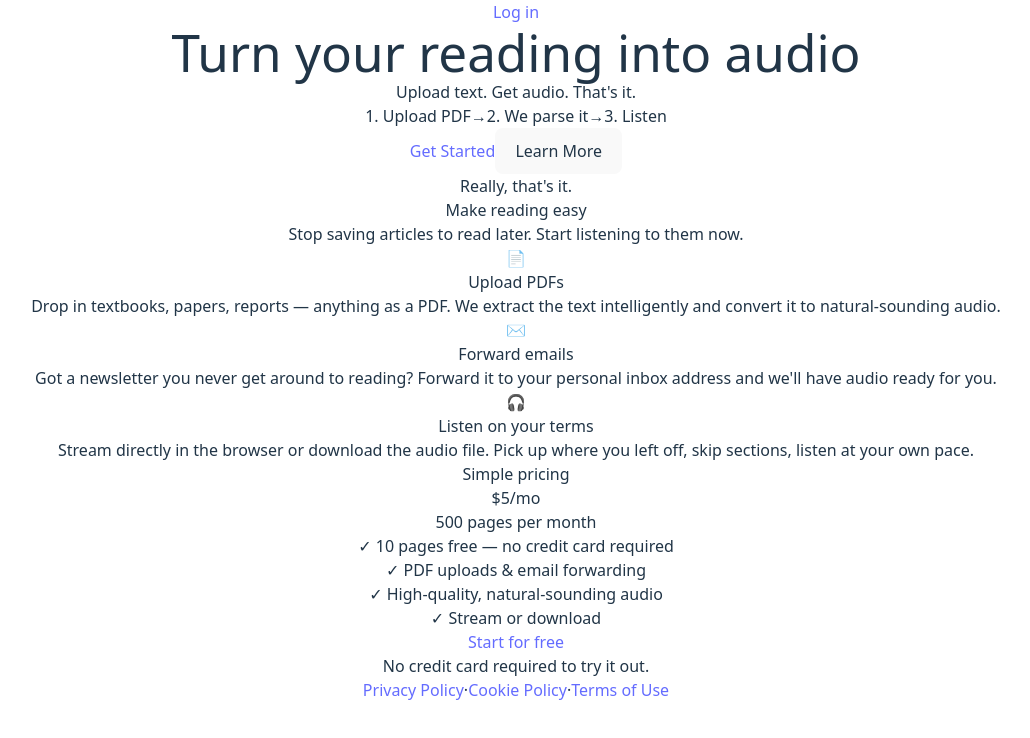
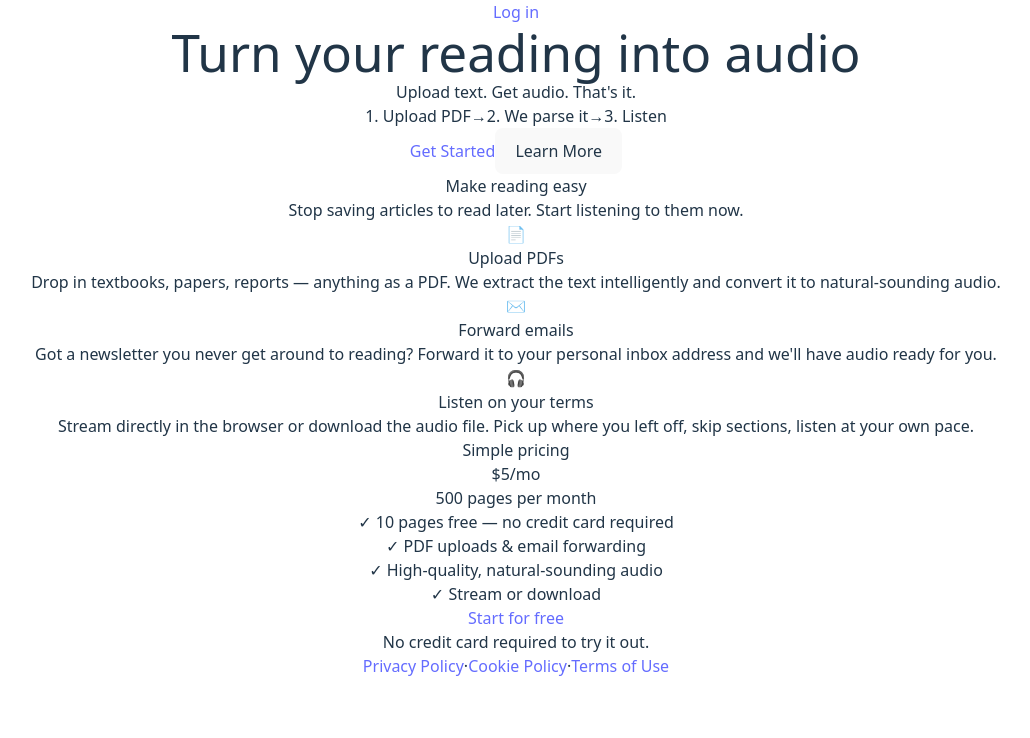
Before and after one commit to cmoscardi/textbook-tts, a React (Vite) app in the folder ocr-tts/: page / in a window 1280 px wide. Shown: the top 738 px of the page, without its empty margins (124-1154 px from the left). Built offline with nearby package versions, Linux system fonts and the light colour scheme; no server answers.

Commit message:
no more really thats it

```diff
--- a/ocr-tts/src/pages/Landing.jsx
+++ b/ocr-tts/src/pages/Landing.jsx
@@ -70,9 +70,6 @@ export default function Landing() {
               </button>
             </div>
 
-            <p className="mt-8 text-gray-600 text-sm">
-              Really, that's it.
-            </p>
           </div>
         </div>
       </div>
```
